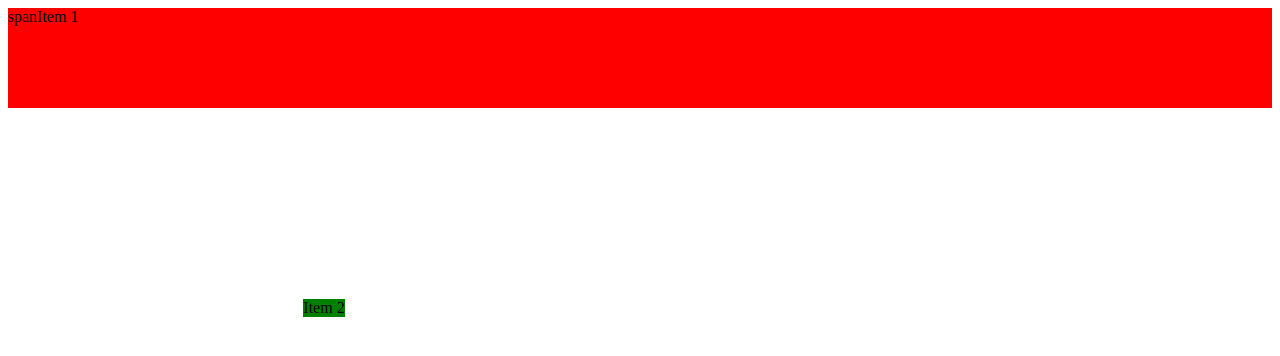
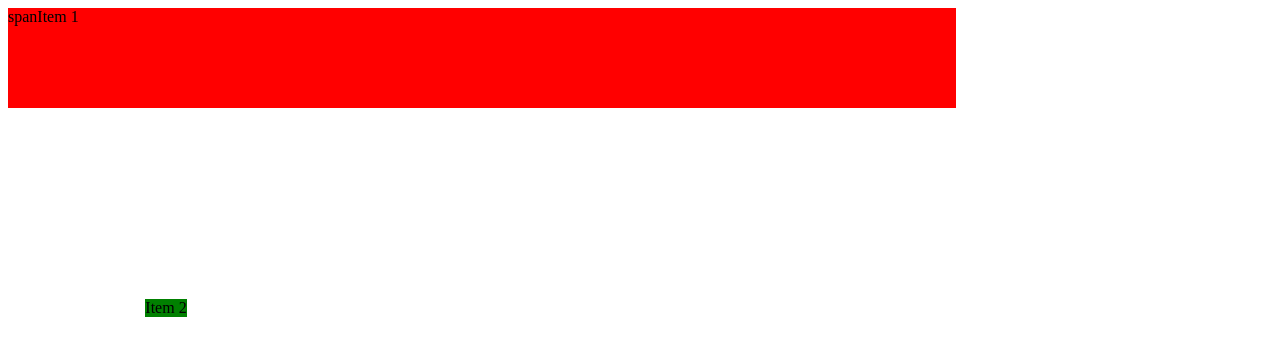
Before and after one commit to PUDT3101A-Fall2025/3101-project1-mg-, a plain HTML site: page index.html in a window 1280 px wide. Drawn offline with Linux system fonts and the light colour scheme.

Commit message:
Update index.html

```diff
--- a/index.html
+++ b/index.html
@@ -11,7 +11,7 @@
         height: 800px;
         display:grid;
         grid-template-rows:100px 1fr 300px;
-        grid-template-columns: [left] 2fr [middle] 1fr 1fr;
+        grid-template-columns: [left] 1fr 1fr [middle] 1fr 1fr;
         align-items: center;
         justify-items: center;
         }
@@ -31,7 +31,6 @@
             background:green;
             grid-row:2;
             grid-column:1/2;
-            align-items: stretch;
 
         }
     </style>
```
